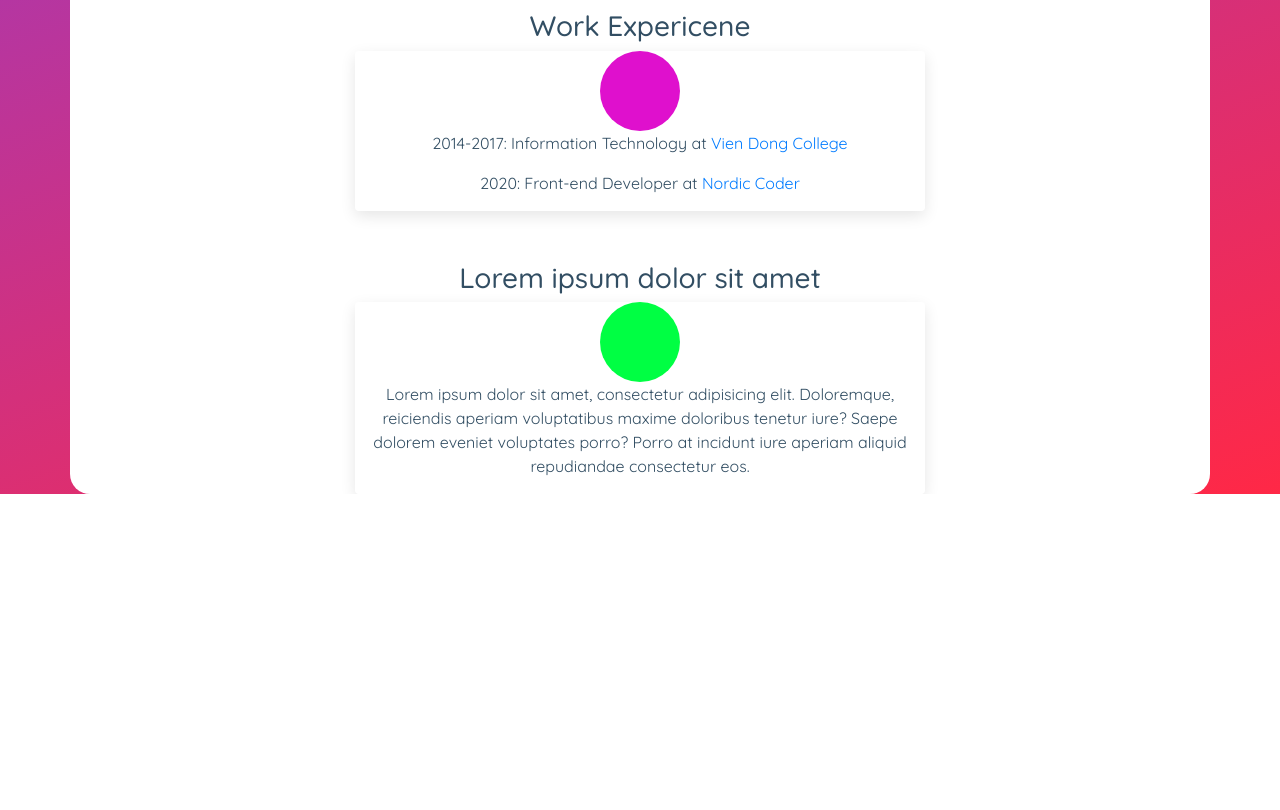
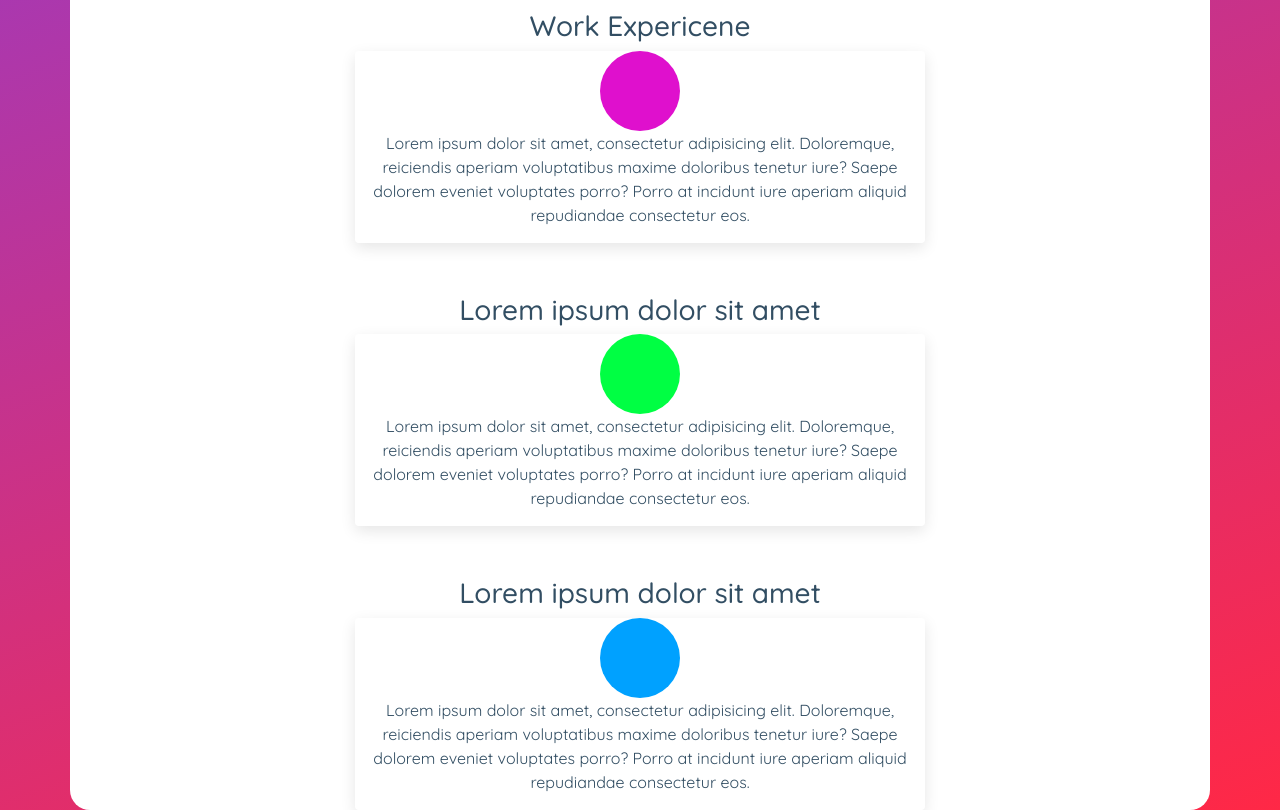
Before and after one commit to nhutthiennguyen/nhutthiennguyen.github.io, a plain HTML site: page index.html in a window 1280 px wide. Shown: the part 980-1790 px from the top of the page. Before the commit the page ends 1474 px from the top, so only its background shows below. Drawn offline with nearby package versions, Linux system fonts and the light colour scheme.

Commit message:
update cv

```diff
--- a/index.html
+++ b/index.html
@@ -117,8 +117,7 @@
                         <div class="boxxx boxxx1">
                             <div class="tittle"></div>
                             <div class="contentt">
-                                <p>2014-2017: Information Technology at <a href="https://www.viendong.edu.vn/" target="_blanks" title="Viendong College">Vien Dong College</a></p>
-                                <p>2020: Front-end Developer at <a href="https://nordiccoder.com/" target="_blanks" title="Nordic Coder">Nordic Coder</a></p>
+                                <p>Lorem ipsum dolor sit amet, consectetur adipisicing elit. Doloremque, reiciendis aperiam voluptatibus maxime doloribus tenetur iure? Saepe dolorem eveniet voluptates porro? Porro at incidunt iure aperiam aliquid repudiandae consectetur eos.</p>
                             </div>
                         </div>
                     </div>
@@ -131,6 +130,15 @@
                             </div>
                         </div>
                     </div>
+                    <div class="profile">
+                        <h3>Lorem ipsum dolor sit amet</h3>
+                        <div class="boxxx">
+                            <div class="tittle"></div>
+                            <div class="contentt">
+                                <p>Lorem ipsum dolor sit amet, consectetur adipisicing elit. Doloremque, reiciendis aperiam voluptatibus maxime doloribus tenetur iure? Saepe dolorem eveniet voluptates porro? Porro at incidunt iure aperiam aliquid repudiandae consectetur eos.</p>
+                            </div>
+                        </div>
+                    </div>
         </div>
 
     </div>
```
